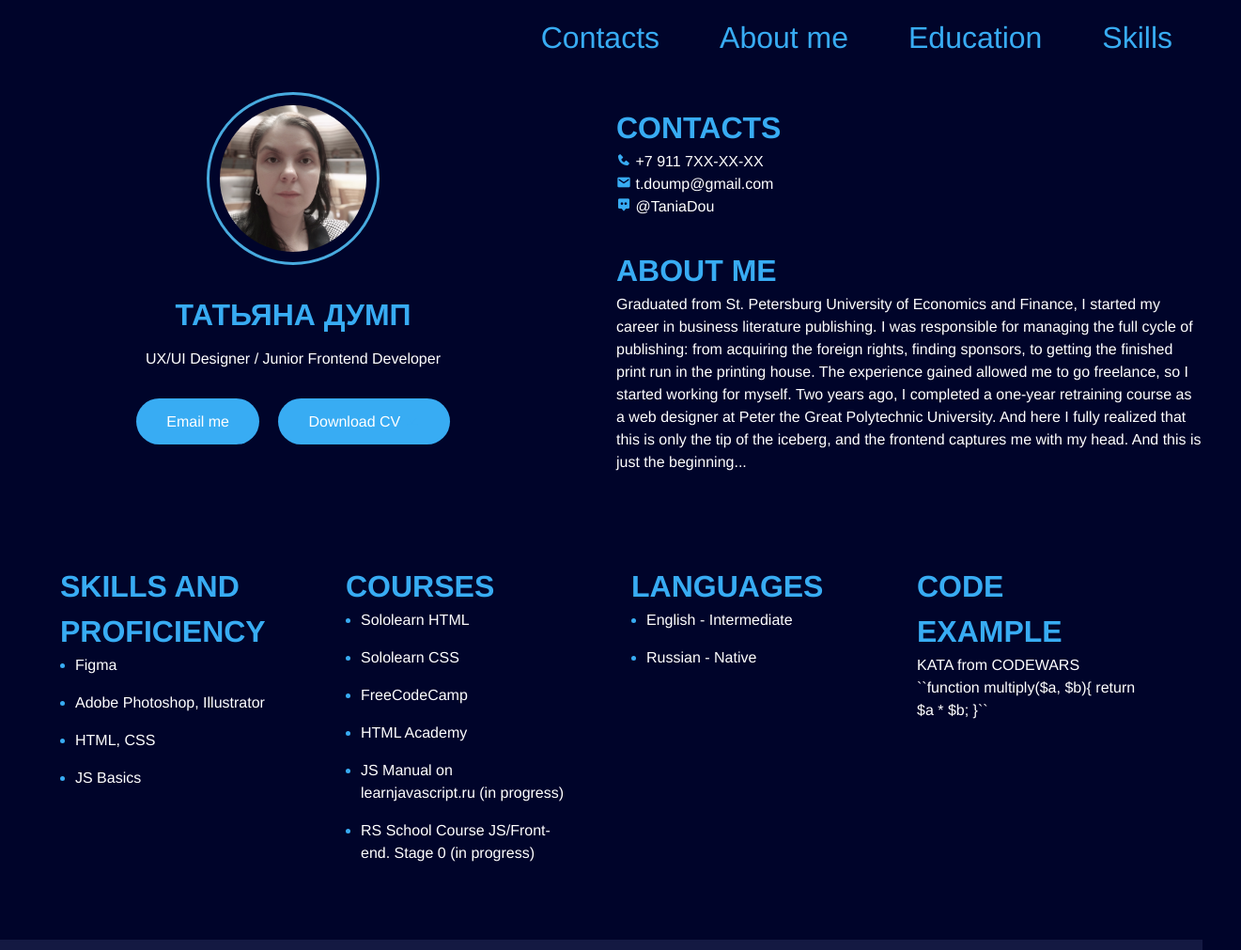
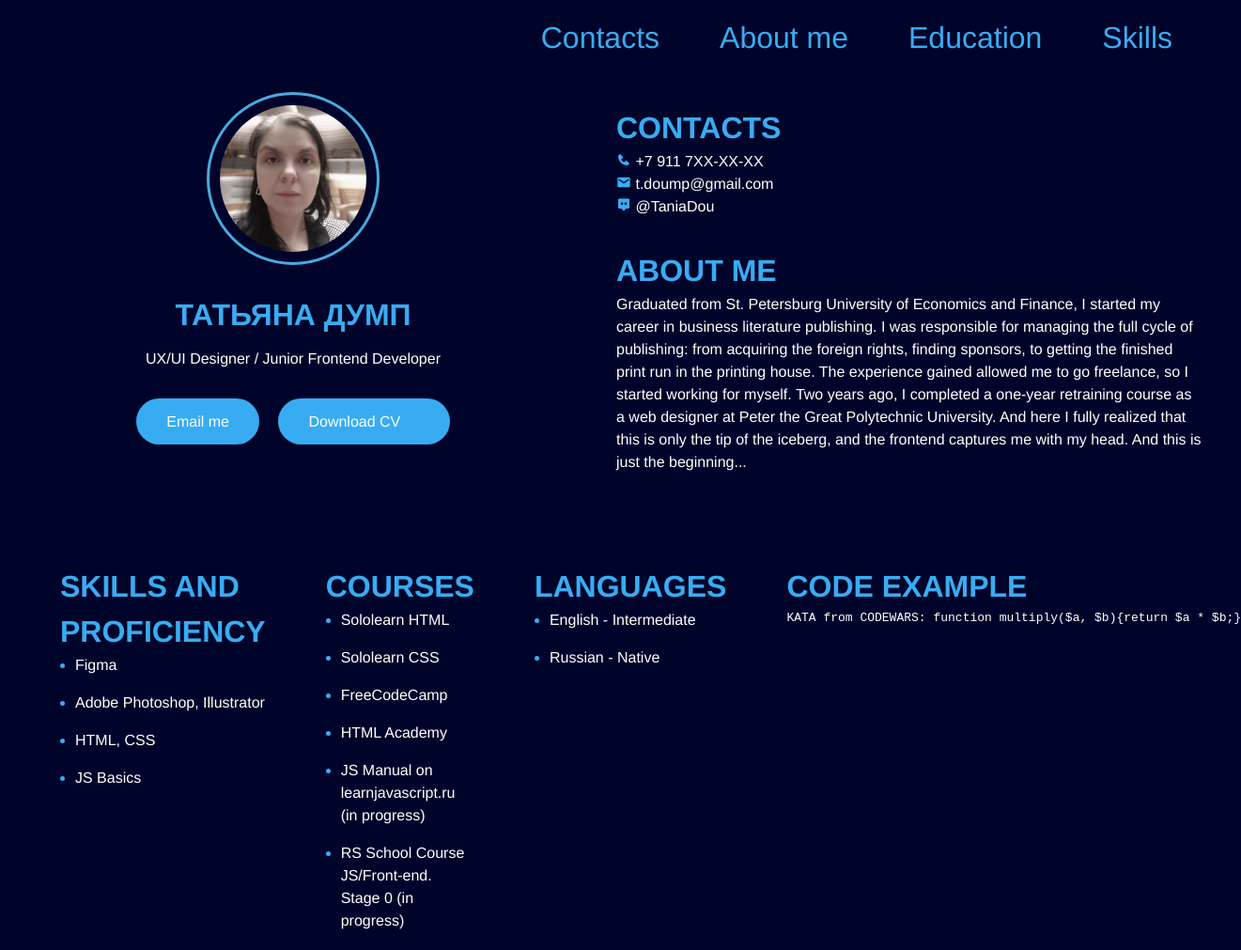
Before and after one commit to TaniaDou/rsschool-cv-old, a plain HTML site: page index.html in a window 1280 px wide. Shown: the top 1011 px of the page at 94% size, 1321 px wide, since content can reach past the window. Drawn offline with nearby package versions, Linux system fonts and the light colour scheme.

Commit message:
fix: code written with <pre> and <code>

```diff
--- a/index.html
+++ b/index.html
@@ -95,11 +95,8 @@
             </section>
             <section class="section section-code">
                 <h2 class="section-title">Code Example</h2>
-                <div class="code">KATA from CODEWARS
-                    ``function multiply($a, $b){
-                    return $a * $b;
-                    }``
-                </div>
+                <pre class="code">KATA from CODEWARS: <code>function multiply($a, $b){return $a * $b;}</code>
+                </pre>
 
             </section>
         </div>
```
